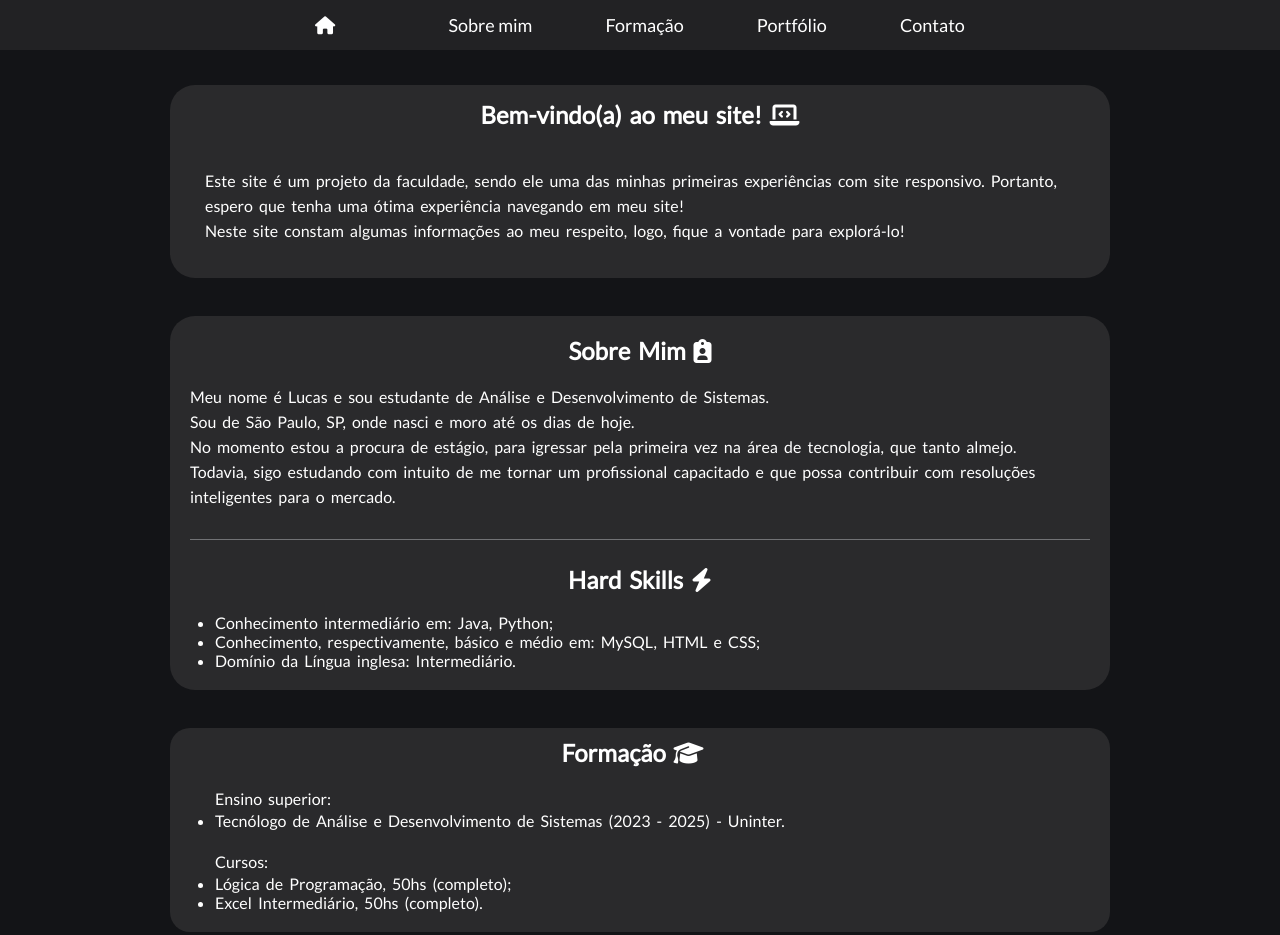
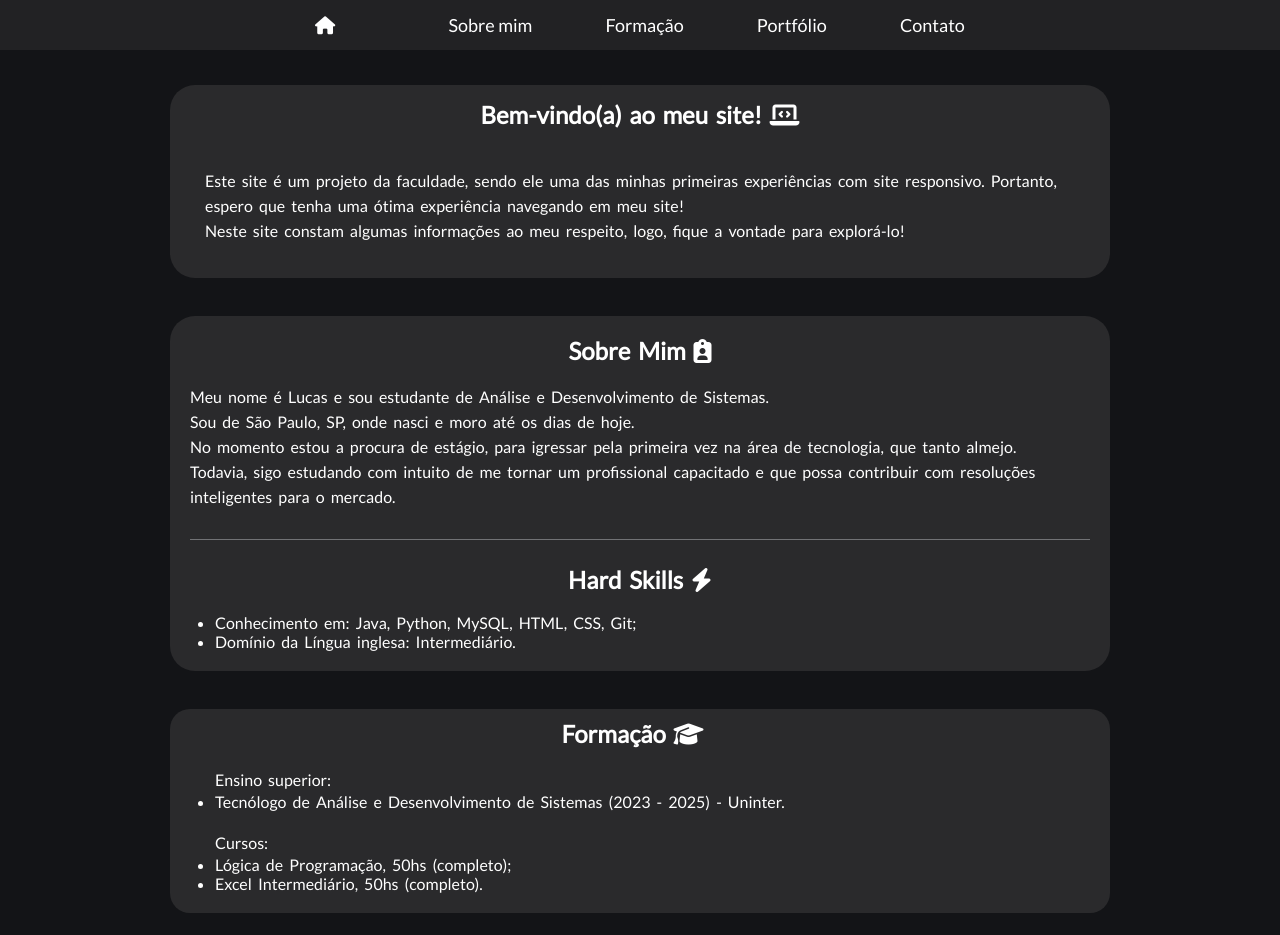
Before and after one commit to LPereirah/Lucas-Pereira-First-Site, a plain HTML site: page index.html in a window 1280 px wide. Shown: the top 935 px of the page. Drawn offline with Linux system fonts and the light colour scheme.

Commit message:
'Hard Skills' modified.

```diff
--- a/index.html
+++ b/index.html
@@ -57,8 +57,7 @@
                 <br>
                 <div class="li-skill">
                     <ul>
-                        <li>Conhecimento intermediário em: Java, Python;</li>
-                        <li>Conhecimento, respectivamente, básico e médio em:  MySQL, HTML e CSS;</li>
+                        <li>Conhecimento em: Java, Python, MySQL, HTML, CSS, Git;</li>
                         <li>Domínio da Língua inglesa: Intermediário. </li>
                     </ul>
                 </div>
```
